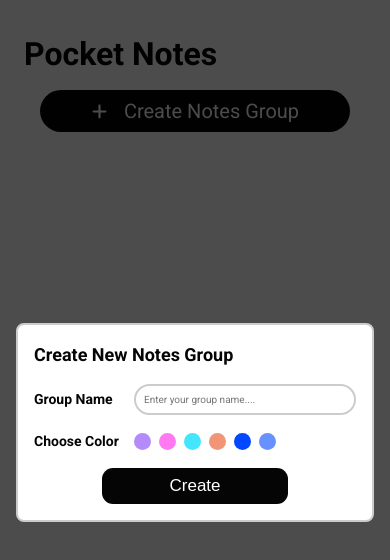
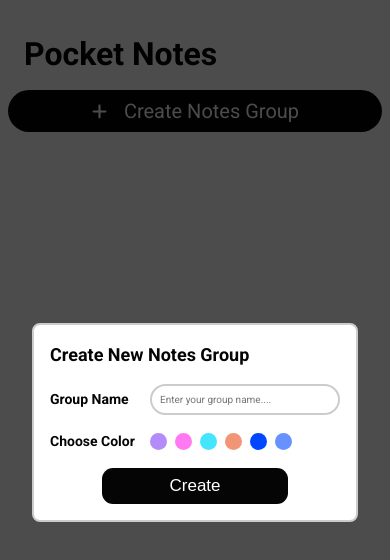
Before and after one commit to surajahirzde/Todo-react-project1, a React (Vite) app: page / in a window 390 px wide. Both pictures are taken after a click on the button "Create Notes Group". Shown: the top 560 px of the page. Built offline with nearby package versions, Linux system fonts and the light colour scheme.

Commit message:
code changed

```diff
--- a/src/Components/styles/sideBar.css
+++ b/src/Components/styles/sideBar.css
@@ -95,6 +95,7 @@
   }
   .sideBar .createBtn {
     margin: auto;
+    width: calc(100% - 1rem);
     font-size: 20px;
   }
   .sideBar .toDoGroup .toDo .toDoAvatar {
--- a/src/index.css
+++ b/src/index.css
@@ -96,7 +96,7 @@
     grid-template-columns: 1fr;
   }
   .popUp{
-    padding: 1rem;
+    padding: 2rem;
   }
   .popUp .content h3 {
     font-size: 18px;
```
